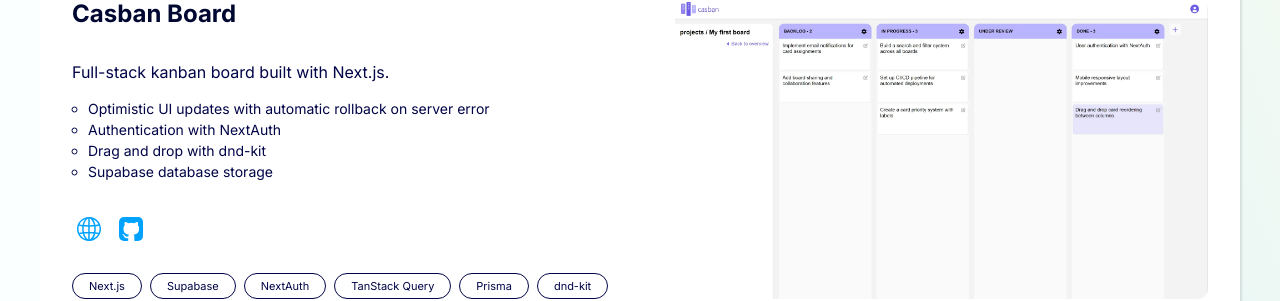
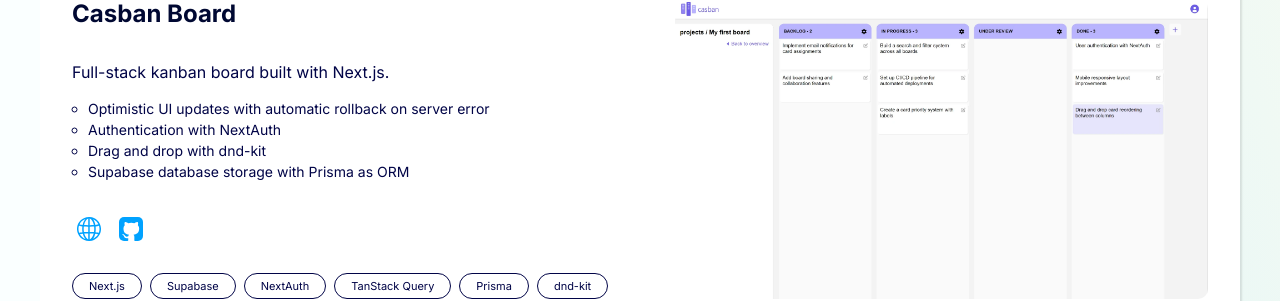
Before and after one commit to crvdam/portfolio_v3, a React (Vite) app in the folder portfolio_v3/: page / in a window 1280 px wide. Shown: the part 911-1212 px from the top of the page. Built offline with nearby package versions, Linux system fonts and the light colour scheme.

Commit message:
kanban project info change

```diff
--- a/portfolio_v3/src/components/Main/Main.tsx
+++ b/portfolio_v3/src/components/Main/Main.tsx
@@ -48,7 +48,7 @@
                                     Drag and drop with dnd-kit
                                 </li>
                                 <li className="text-small">
-                                    Supabase database storage
+                                    Supabase database storage with Prisma as ORM
                                 </li>
                             </ul>
                             <div className="featuredProjectLinks">
```
